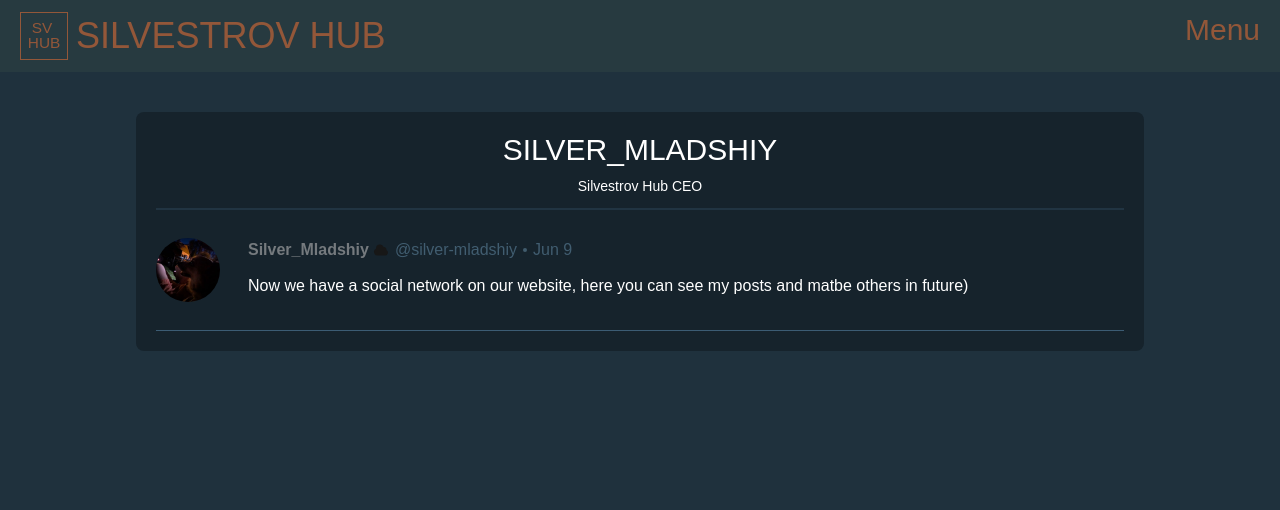
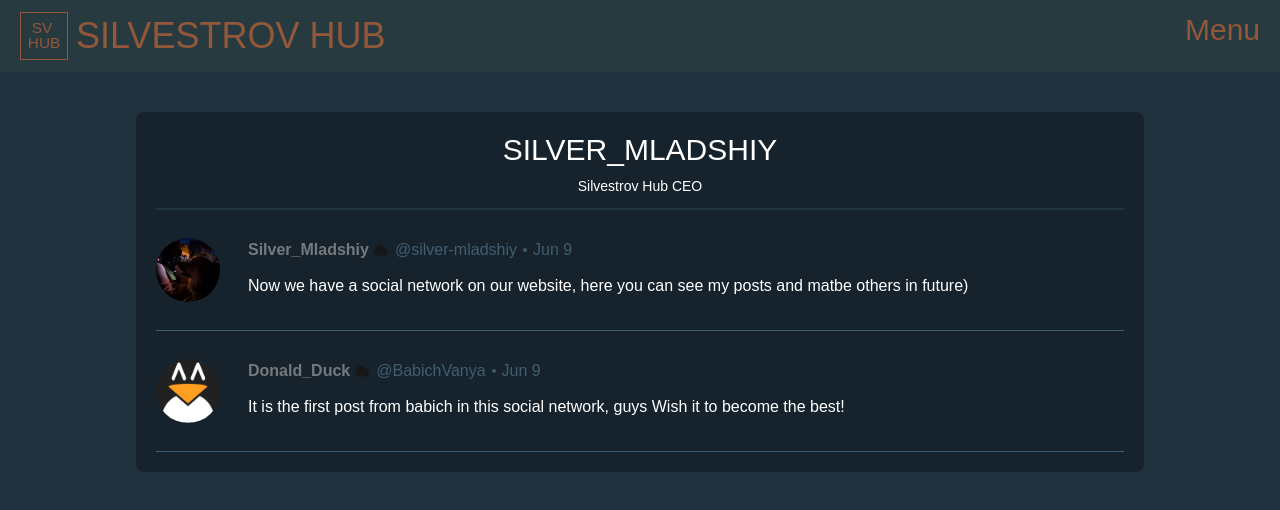
Before and after one commit to Silvqur/silvestrovhub, a Next.js app: page /socialnetwork in a window 1280 px wide. Shown: the top 510 px of the page. Built offline with nearby package versions, Linux system fonts and the light colour scheme.

Commit message:
Post from Babich

```diff
--- a/app/socialnetwork/page.js
+++ b/app/socialnetwork/page.js
@@ -3,7 +3,10 @@ import Image from "next/image"
 
 export default function SocialNetwork() {
 
-    const data = [{ text: "Now we have a social network on our website, here you can see my posts and matbe others in future)" }, ]
+    const data = [
+        { text: "Now we have a social network on our website, here you can see my posts and matbe others in future)", href: "/6.jpg", username: "Silver_Mladshiy", usertag: "@silver-mladshiy" },
+        { text: "It is the first post from babich in this social network, guys Wish it to become the best!", href: "/7.jpg", username: "Donald_Duck", usertag: "@BabichVanya" }
+    ]
 
     return (
         <main>
@@ -19,7 +22,7 @@ export default function SocialNetwork() {
                     <div className="mt-7 " key={index}>
                         <div className="flex gap-4 lg:gap-7 pb-7 border-b-[1px] border-[#3c5c74]">
                             <Image
-                                src="/6.jpg"
+                                src={itm.href}
                                 height={5000}
                                 width={5000}
                                 alt="???"
@@ -28,13 +31,13 @@ export default function SocialNetwork() {
                             <div>
                                 <div className="flex gap-1">
                                     <div className="flex gap-0.5">
-                                        <p className="text-[#757a7e] mb-3  font-bold ">Silver_Mladshiy</p>
+                                        <p className="text-[#757a7e] mb-3  font-bold ">{itm.username}</p>
                                         <svg xmlns="http://www.w3.org/2000/svg" viewBox="0 0 24 24" fill="currentColor" className="size-5 pt-1">
                                             <path fillRule="evenodd" d="M4.5 9.75a6 6 0 0 1 11.573-2.226 3.75 3.75 0 0 1 4.133 4.303A4.5 4.5 0 0 1 18 20.25H6.75a5.25 5.25 0 0 1-2.23-10.004 6.072 6.072 0 0 1-.02-.496Z" clipRule="evenodd" />
                                         </svg>
 
                                     </div>
-                                    <p className="text-[#415d70] mb-3">@silver-mladshiy</p>
+                                    <p className="text-[#415d70] mb-3">{itm.usertag}</p>
                                     <div className="bg-[#415c6d] p-0.5 rounded-full h-1 mt-2.5 mx-0.5"></div>
                                     <p className="text-[#415d70] mb-3">Jun 9</p>
                                 </div>
```
Also changed, not shown: public/7.jpg (added).
